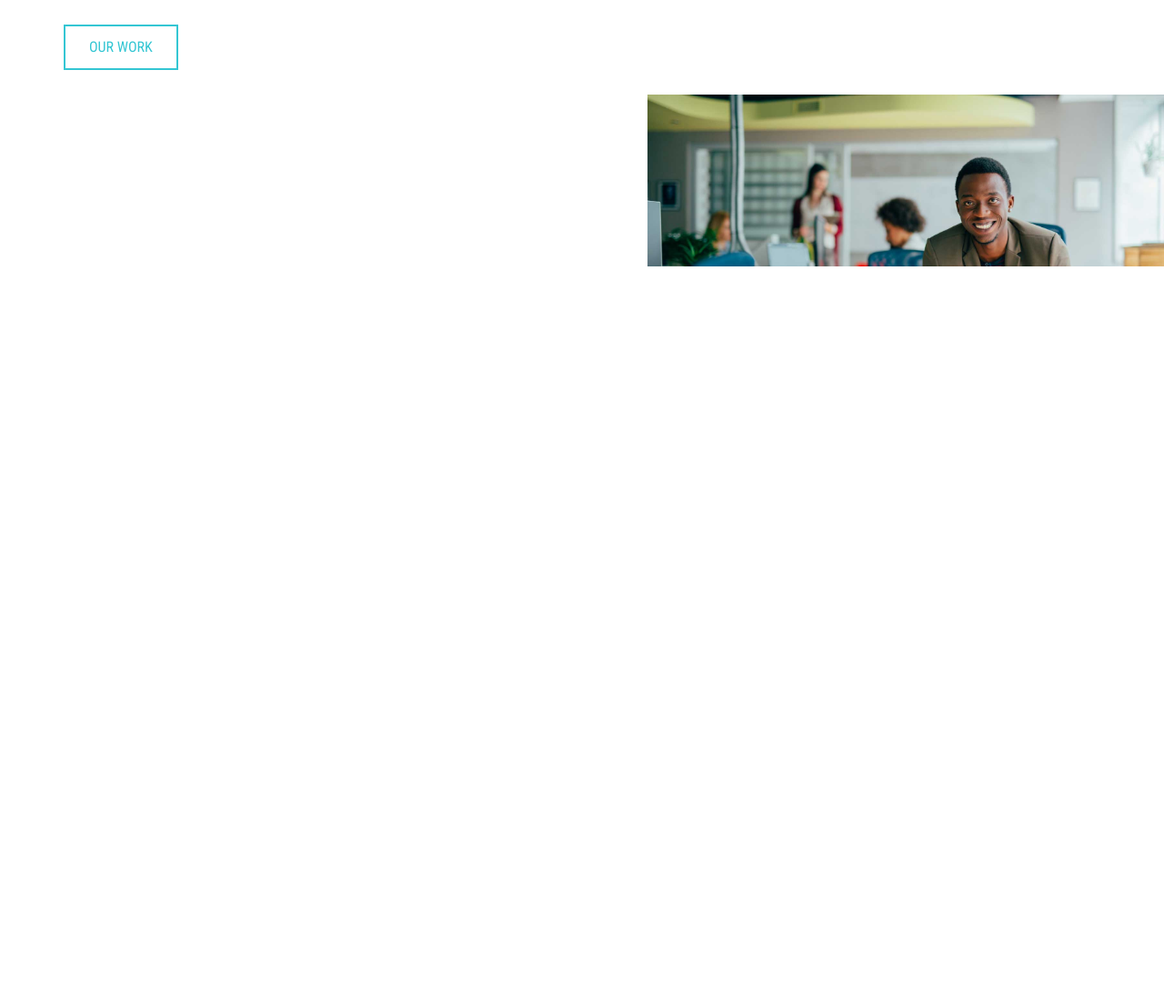
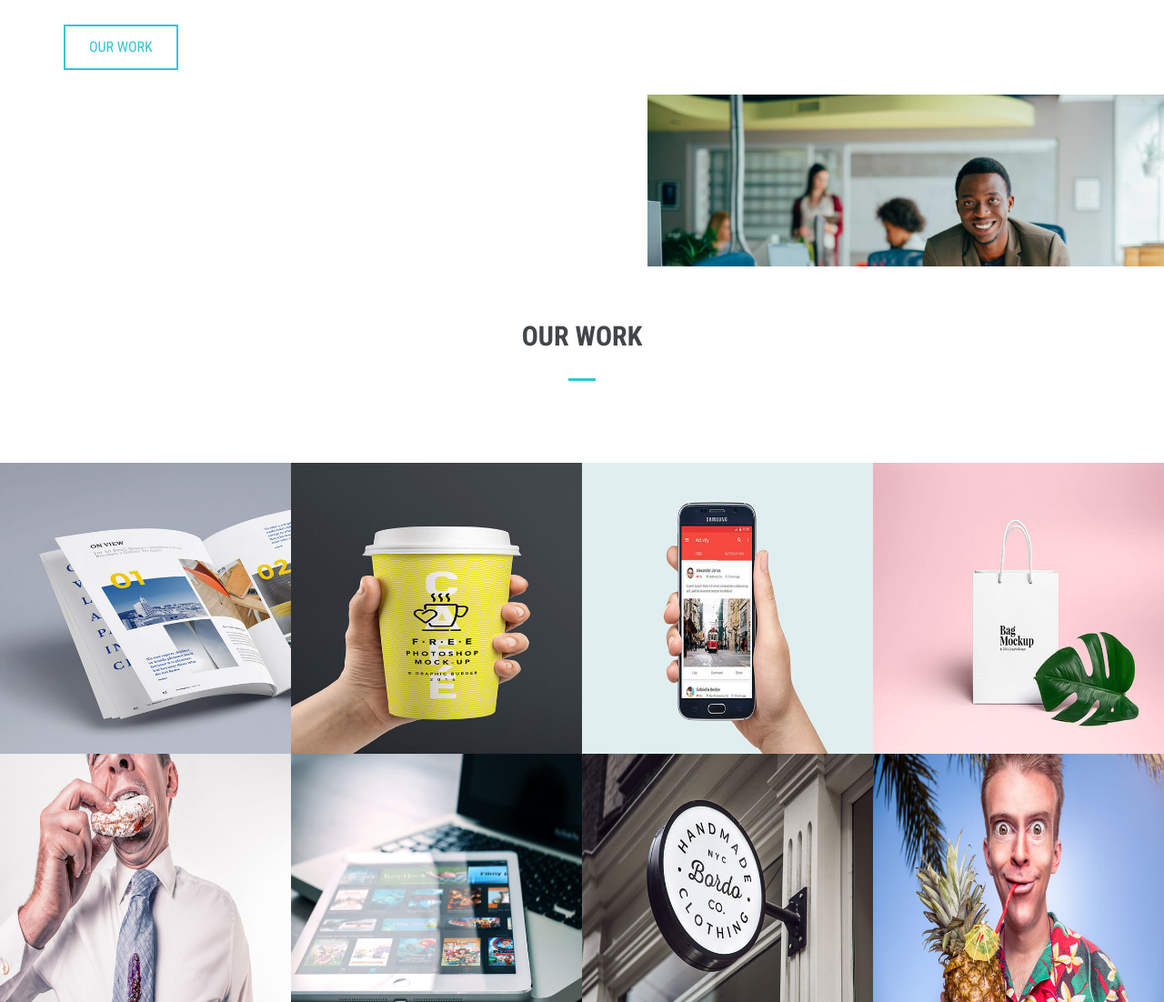
Before and after one commit to Brooks-jr/Vesco-Project, a plain HTML site: page index.html in a window 1280 px wide. Shown: the part 1698-2800 px from the top of the page at 91% size. Before the commit the page ends 1991 px from the top, so only its background shows below. Drawn offline with Linux system fonts and the light colour scheme.

Commit message:
Work section setup with images and responsive transitions

```diff
--- a/css/style.css
+++ b/css/style.css
@@ -29,6 +29,7 @@ h3 {
     text-transform: uppercase;
     color: #41464b;
 }
+
 p {
     color: #64707b;
     font-size: 16px;
@@ -69,11 +70,13 @@ p {
 /*=======================================================
 -                   SERVICES SECTION
 =======================================================*/
+
 .service-item {
     padding: 20px 0px;
     margin-bottom: 20px;
     cursor: pointer;
 }
+
 .service-item-icon {
     color: #34c6d3;
     float: left;
@@ -83,6 +86,7 @@ p {
     height: 75px;
     text-align: center;
 }
+
 .service-item:hover .service-item-icon {
     color: #fff;
     background-color: #34c6d3;
@@ -93,6 +97,7 @@ p {
     font-weight: 400;
     margin: 0 0 10px 0;
 }
+
 .service-item-description p {
     margin: 0;
     padding-left: 85px;
@@ -101,6 +106,7 @@ p {
 /*=======================================================
 -                     ABOUT SECTION
 =======================================================*/
+
 #about-bg-diagonal {
     width: 60%;
     height: 700px;
@@ -109,32 +115,57 @@ p {
     border-left: 200px solid white;
     border-top: 700px solid transparent;
 }
+
 #about-content-box {
     float: left;
     height: 700px;
 }
+
 #about-content-box-outer {
     width: 100%;
     height: 100%;
     display: table;
 }
+
 #about-content-box-inner {
     display: table-cell;
     vertical-align: middle;
 }
+
 #about .content-title h3 {
     text-align: left;
 }
+
 #about .content-title .content-title-underline {
     margin: 0 0 30px 0;
 }
+
 #about-description p {
     margin-bottom: 30px;
 }
 
 /*=======================================================
+-                      WORK SECTION
+=======================================================*/
+
+.row.no-gutters [class*=col-] {
+    padding-left: 0px;
+    padding-right: 0px;
+}
+.img-wrapper {
+    overflow: hidden;
+}
+.img-wrapper img {
+    transition: transform .5s ease;
+}
+.img-wrapper img:hover {
+    transform: scale(1.5);
+}
+
+/*=======================================================
 -               PARALLAX SCROLL EFFECT
 =======================================================*/
+
 .bg-parallax {
     background-size: cover;
     background-repeat: no-repeat;
@@ -145,6 +176,7 @@ p {
 /*=======================================================
 -                      ANIMATIONS
 =======================================================*/
+
 #home-cover, #home-heading, #home-button {
     animation-duration: .5s;
 }
@@ -160,7 +192,6 @@ p {
 #home-button {
     animation-delay: 1s;
 }
-
 
 /*=======================================================
 -                      BUTTONS
@@ -185,6 +216,7 @@ p {
     background-color: #fff;
     color: #41464b;
 }
+
 .btn-blue {
     color: #34c6d3;
     border-color: #34c6d3;
@@ -198,6 +230,7 @@ p {
 /*=======================================================
 -                      CONTENT
 =======================================================*/
+
 .content-box {
     padding: 60px 0;
 }
--- a/index.html
+++ b/index.html
@@ -223,6 +223,102 @@
 
         </section>
 
+<!-- =================================================
+-                      W O R K
+====================================================-->
+        <section id="work">
+
+            <div class="content-box">
+                <div class="content-title wow fadeInDown data-wow-duration="1s" data-wow-delay=".5s" ">
+                    <h3>our work</h3>
+                    <div class="content-title-underline"></div>
+                </div>
+            </div>
+
+            <div class="container-fluid">
+
+                <div class="row no-gutters wow fadeInUp data-wow-duration="1s" data-wow-delay=".5s"">
+                    <!-- TOP ROW =============================-->
+
+                    <!-- 1 -->
+                    <div class="col-md-3">
+                        <div class="img-wrapper">
+                            <a href="img/work/1.jpg" title="description">
+                                <img src="img/work/1.jpg" class="img-responsive" alt="project">
+                            </a>
+                        </div>
+                    </div>
+
+                    <!-- 2 -->
+                    <div class="col-md-3">
+                        <div class="img-wrapper">
+                            <a href="img/work/2.jpg" title="description">
+                                <img src="img/work/2.jpg" class="img-responsive" alt="project">
+                            </a>
+                        </div>
+                    </div>
+
+                    <!-- 3 -->
+                    <div class="col-md-3">
+                        <div class="img-wrapper">
+                            <a href="img/work/3.jpg" title="description">
+                                <img src="img/work/3.jpg" class="img-responsive" alt="project">
+                            </a>
+                        </div>
+                    </div>
+
+                    <!-- 4 -->
+                    <div class="col-md-3">
+                        <div class="img-wrapper">
+                            <a href="img/work/4.jpg" title="description">
+                                <img src="img/work/4.jpg" class="img-responsive" alt="project">
+                            </a>
+                        </div>
+                    </div>
+
+                    <!-- BOTTOM ROW ==========================-->
+
+                    <!-- 1 -->
+                    <div class="col-md-3">
+                        <div class="img-wrapper">
+                            <a href="img/work/5.jpg" title="description">
+                                <img src="img/work/5.jpg" class="img-responsive" alt="project">
+                            </a>
+                        </div>
+                    </div>
+
+                    <!-- 2 -->
+                    <div class="col-md-3">
+                        <div class="img-wrapper">
+                            <a href="img/work/6.jpg" title="description">
+                                <img src="img/work/6.jpg" class="img-responsive" alt="project">
+                            </a>
+                        </div>
+                    </div>
+
+                    <!-- 3 -->
+                    <div class="col-md-3">
+                        <div class="img-wrapper">
+                            <a href="img/work/7.jpg" title="description">
+                                <img src="img/work/7.jpg" class="img-responsive" alt="project">
+                            </a>
+                        </div>
+                    </div>
+
+                    <!-- 4 -->
+                    <div class="col-md-3">
+                        <div class="img-wrapper">
+                            <a href="img/work/8.jpg" title="description">
+                                <img src="img/work/8.jpg" class="img-responsive" alt="project">
+                            </a>
+                        </div>
+                    </div>
+
+                </div>
+
+            </div>
+
+        </section>
 
 
 
```
